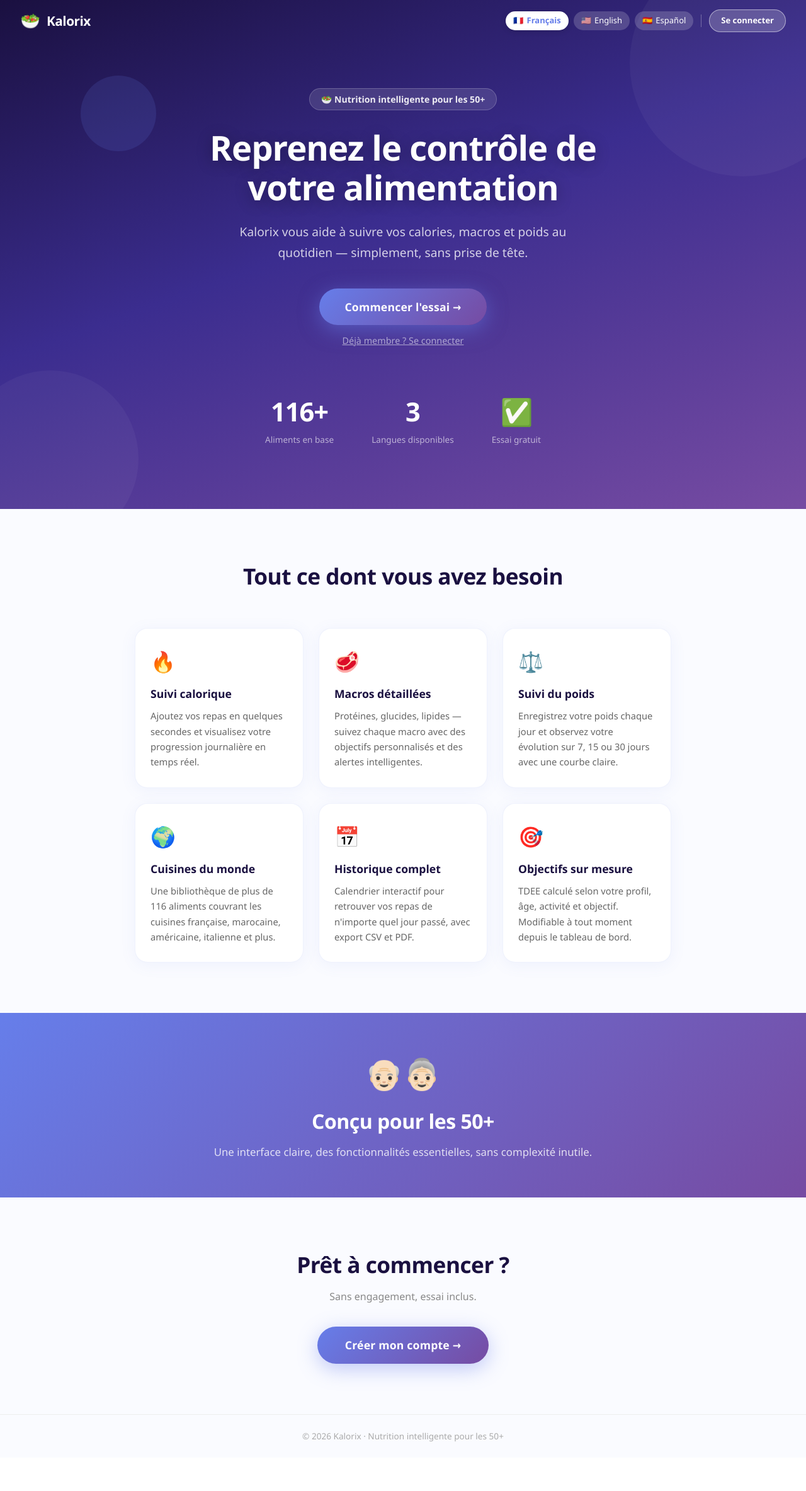
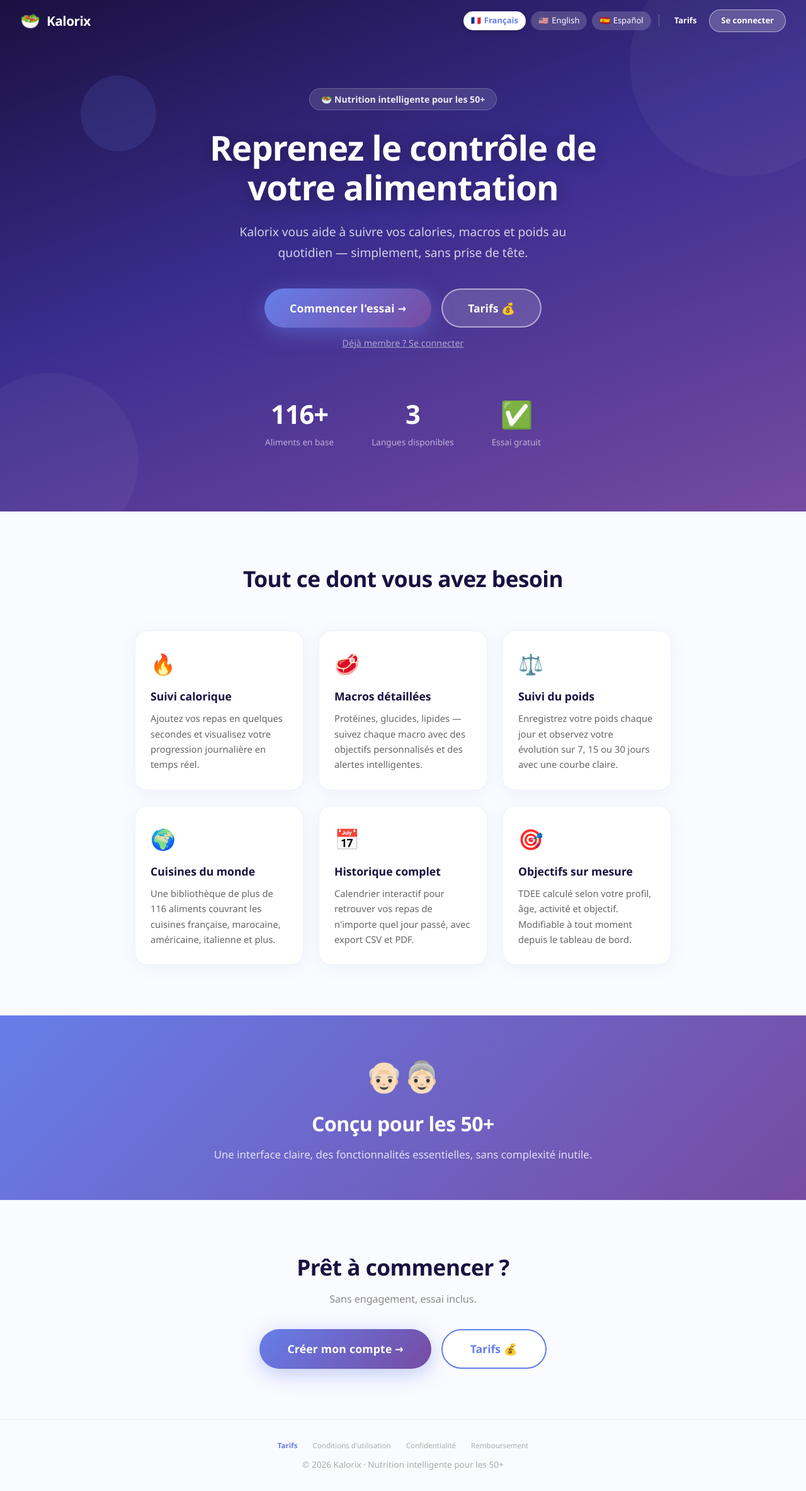
Before and after one commit to biz777/kalorix, a Next.js app: page / in a window 1280 px wide. Shown: the whole page at 63% size. Before the commit the page ends 2314 px from the top, so only its background shows below. Built offline with nearby package versions, Linux system fonts and the light colour scheme.

Commit message:
Update page.tsx

```diff
--- a/app/page.tsx
+++ b/app/page.tsx
@@ -9,6 +9,7 @@
   fr: {
     nav_login: 'Se connecter',
     nav_start: 'Commencer l\'essai',
+    nav_pricing: 'Tarifs',
     hero_tag: '🥗 Nutrition intelligente pour les 50+',
     hero_title: 'Reprenez le contrôle de votre alimentation',
     hero_sub: 'Kalorix vous aide à suivre vos calories, macros et poids au quotidien — simplement, sans prise de tête.',
@@ -34,10 +35,15 @@
     cta_sub: 'Sans engagement, essai inclus.',
     cta_btn: 'Créer mon compte',
     footer: '© 2026 Kalorix · Nutrition intelligente pour les 50+',
+    footer_pricing: 'Tarifs',
+    footer_terms: 'Conditions d\'utilisation',
+    footer_privacy: 'Confidentialité',
+    footer_refund: 'Remboursement',
   },
   en: {
     nav_login: 'Sign in',
     nav_start: 'Start free trial',
+    nav_pricing: 'Pricing',
     hero_tag: '🥗 Smart nutrition for 50+',
     hero_title: 'Take back control of your nutrition',
     hero_sub: 'Kalorix helps you track calories, macros and weight every day — simply, without the hassle.',
@@ -63,10 +69,15 @@
     cta_sub: 'No commitment, free trial included.',
     cta_btn: 'Create my account',
     footer: '© 2026 Kalorix · Smart nutrition for 50+',
+    footer_pricing: 'Pricing',
+    footer_terms: 'Terms of Service',
+    footer_privacy: 'Privacy Policy',
+    footer_refund: 'Refund Policy',
   },
   es: {
     nav_login: 'Iniciar sesión',
     nav_start: 'Empezar prueba gratis',
+    nav_pricing: 'Precios',
     hero_tag: '🥗 Nutrición inteligente para los 50+',
     hero_title: 'Recupera el control de tu alimentación',
     hero_sub: 'Kalorix te ayuda a seguir tus calorías, macros y peso cada día — de forma sencilla, sin complicaciones.',
@@ -92,6 +103,10 @@
     cta_sub: 'Sin compromiso, prueba incluida.',
     cta_btn: 'Crear mi cuenta',
     footer: '© 2026 Kalorix · Nutrición inteligente para los 50+',
+    footer_pricing: 'Precios',
+    footer_terms: 'Términos de uso',
+    footer_privacy: 'Privacidad',
+    footer_refund: 'Reembolso',
   },
 }
 
@@ -173,6 +188,16 @@
             </button>
           ))}
           <div style={{ width: 1, height: 20, background: 'rgba(255,255,255,0.3)', margin: '0 4px' }} />
+          {/* Pricing link */}
+          <button onClick={() => router.push('/pricing')}
+            style={{
+              background: 'none', border: 'none', cursor: 'pointer', fontFamily: ff,
+              fontWeight: '600', fontSize: 13,
+              color: scrolled ? '#667eea' : 'white',
+              transition: 'all 0.2s', padding: '7px 12px',
+            }}>
+            {t.nav_pricing}
+          </button>
           <button onClick={() => router.push('/login')}
             style={{
               background: scrolled ? 'linear-gradient(135deg, #667eea 0%, #764ba2 100%)' : 'rgba(255,255,255,0.2)',
@@ -190,7 +215,6 @@
         background: 'linear-gradient(160deg, #1a1040 0%, #3b2d8f 45%, #764ba2 100%)',
         padding: '140px 24px 100px', textAlign: 'center', position: 'relative', overflow: 'hidden',
       }}>
-        {/* Decorative circles */}
         <div style={{ position: 'absolute', top: -80, right: -80, width: 360, height: 360, borderRadius: '50%', background: 'rgba(255,255,255,0.04)' }} />
         <div style={{ position: 'absolute', bottom: -60, left: -60, width: 280, height: 280, borderRadius: '50%', background: 'rgba(255,255,255,0.04)' }} />
         <div style={{ position: 'absolute', top: 120, left: '10%', width: 120, height: 120, borderRadius: '50%', background: 'rgba(102,126,234,0.15)' }} />
@@ -220,6 +244,7 @@
           </p>
 
           <div style={{ display: 'flex', flexDirection: 'column', alignItems: 'center', gap: 14 }}>
+            <div style={{ display: 'flex', gap: 16, flexWrap: 'wrap', justifyContent: 'center' }}>
               <button onClick={() => router.push('/login')}
                 style={{
                   background: 'linear-gradient(135deg, #667eea 0%, #764ba2 100%)',
@@ -232,6 +257,18 @@
                 onMouseLeave={e => { (e.currentTarget as HTMLButtonElement).style.transform = 'translateY(0)'; (e.currentTarget as HTMLButtonElement).style.boxShadow = '0 8px 32px rgba(102,126,234,0.5)' }}>
                 {t.hero_cta} →
               </button>
+              <button onClick={() => router.push('/pricing')}
+                style={{
+                  background: 'rgba(255,255,255,0.15)', border: '2px solid rgba(255,255,255,0.5)',
+                  color: 'white', padding: '16px 40px', borderRadius: 50,
+                  fontSize: '1.1em', fontWeight: '700', cursor: 'pointer', fontFamily: ff,
+                  transition: 'transform 0.2s, background 0.2s',
+                }}
+                onMouseEnter={e => { (e.currentTarget as HTMLButtonElement).style.background = 'rgba(255,255,255,0.25)' }}
+                onMouseLeave={e => { (e.currentTarget as HTMLButtonElement).style.background = 'rgba(255,255,255,0.15)' }}>
+                {t.nav_pricing} 💰
+              </button>
+            </div>
             <button onClick={() => router.push('/login')}
               style={{ background: 'none', border: 'none', color: 'rgba(255,255,255,0.55)', cursor: 'pointer', fontSize: '0.9em', fontFamily: ff, textDecoration: 'underline', padding: 0 }}>
               {t.hero_login}
@@ -294,6 +331,7 @@
           {t.cta_title}
         </h2>
         <p style={{ color: '#888', fontSize: '1em', marginBottom: 36 }}>{t.cta_sub}</p>
+        <div style={{ display: 'flex', gap: 16, justifyContent: 'center', flexWrap: 'wrap' }}>
           <button onClick={() => router.push('/login')}
             style={{
               background: 'linear-gradient(135deg, #667eea 0%, #764ba2 100%)',
@@ -306,10 +344,27 @@
             onMouseLeave={e => { (e.currentTarget as HTMLButtonElement).style.transform = 'translateY(0)'; (e.currentTarget as HTMLButtonElement).style.boxShadow = '0 8px 32px rgba(102,126,234,0.4)' }}>
             {t.cta_btn} →
           </button>
+          <button onClick={() => router.push('/pricing')}
+            style={{
+              background: 'white', border: '2px solid #667eea', color: '#667eea',
+              padding: '16px 44px', borderRadius: 50, fontSize: '1.1em', fontWeight: '700',
+              cursor: 'pointer', fontFamily: ff, transition: 'all 0.2s',
+            }}
+            onMouseEnter={e => { (e.currentTarget as HTMLButtonElement).style.background = '#f0f2ff' }}
+            onMouseLeave={e => { (e.currentTarget as HTMLButtonElement).style.background = 'white' }}>
+            {t.nav_pricing} 💰
+          </button>
+        </div>
       </div>
 
       {/* FOOTER */}
-      <footer style={{ textAlign: 'center', padding: '24px', borderTop: '1px solid #eee', color: '#aaa', fontSize: '0.85em' }}>
+      <footer style={{ textAlign: 'center', padding: '32px 24px', borderTop: '1px solid #eee', color: '#aaa', fontSize: '0.85em' }}>
+        <div style={{ marginBottom: 12, display: 'flex', gap: 24, justifyContent: 'center', flexWrap: 'wrap' }}>
+          <button onClick={() => router.push('/pricing')} style={{ background: 'none', border: 'none', color: '#667eea', cursor: 'pointer', fontSize: '0.85em', fontFamily: ff, fontWeight: '600' }}>{t.footer_pricing}</button>
+          <button onClick={() => router.push('/terms')} style={{ background: 'none', border: 'none', color: '#aaa', cursor: 'pointer', fontSize: '0.85em', fontFamily: ff }}>{t.footer_terms}</button>
+          <button onClick={() => router.push('/privacy')} style={{ background: 'none', border: 'none', color: '#aaa', cursor: 'pointer', fontSize: '0.85em', fontFamily: ff }}>{t.footer_privacy}</button>
+          <button onClick={() => router.push('/refund')} style={{ background: 'none', border: 'none', color: '#aaa', cursor: 'pointer', fontSize: '0.85em', fontFamily: ff }}>{t.footer_refund}</button>
+        </div>
         {t.footer}
       </footer>
 
```
Lines whose indentation alone changed are shown as unchanged.
